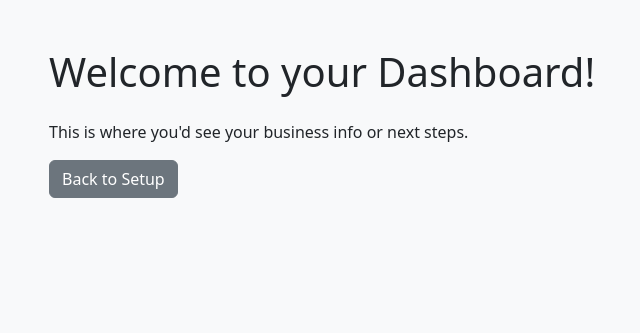
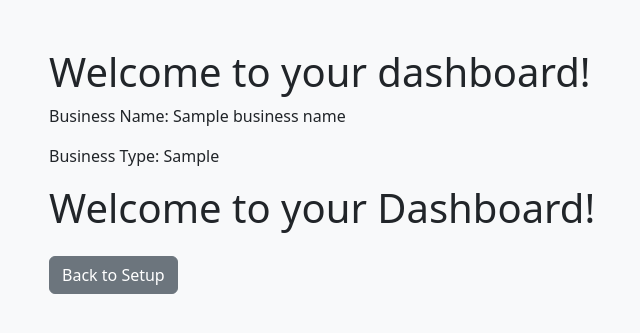
Before and after one commit to chibambakasolo-code/BizSensei, a Python web app: template templates/dashboard.html in a window 1280 px wide. Shown: the top 333 px of the page, without its empty margins (33-673 px from the left). Run offline with Jinja, Linux system fonts and the light colour scheme; the template is opened without the code that fills it: most values are stand-ins (such as "Sample title", 1, 10 or a date in 2020).

Commit message:
Update dashboard.html

```diff
--- a/templates/dashboard.html
+++ b/templates/dashboard.html
@@ -7,8 +7,14 @@
 </head>
 <body class="bg-light">
 <div class="container py-5">
+    <head>
+    <title>Dashboard</title>
+</head>
+<body>
+    <h1>Welcome to your dashboard!</h1>
+    <p>Business Name: {{ business_name }}</p>
+    <p>Business Type: {{ business_type }}</p>
     <h1 class="mb-4">Welcome to your Dashboard!</h1>
-    <p>This is where you'd see your business info or next steps.</p>
     <a href="{{ url_for('index') }}" class="btn btn-secondary">Back to Setup</a>
 </div>
 </body>
```
